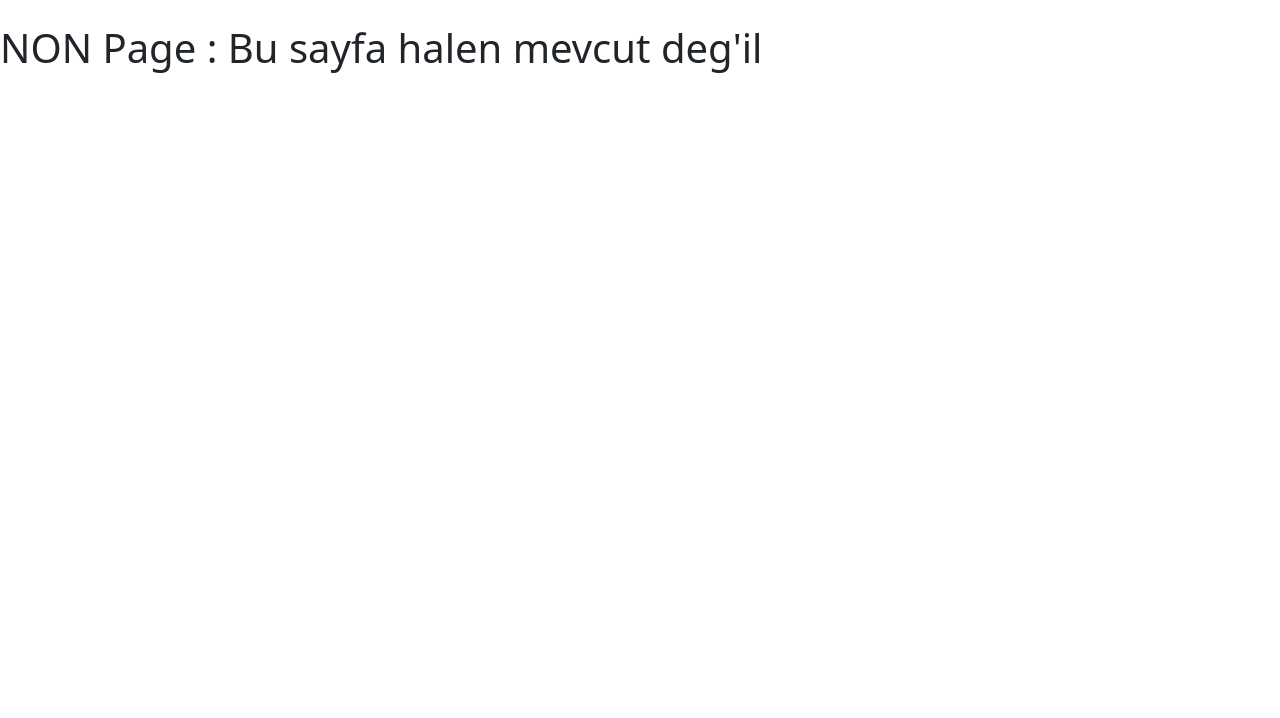
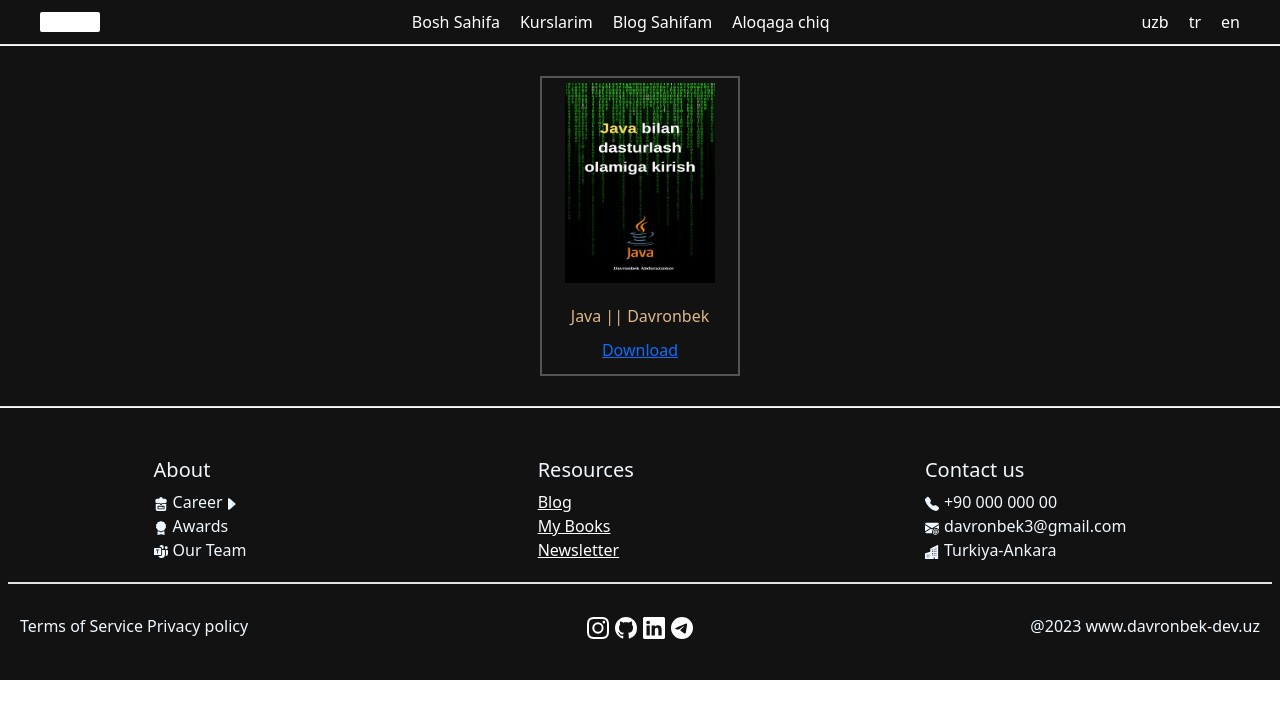
Before and after one commit to 21040001/Dasturchi, a React (Create React App) app: page /books in a window 1280 px wide. Shown: the top 718 px of the page. Built offline with nearby package versions, Linux system fonts and the light colour scheme.

Commit message:
my books eklendi

```diff
--- a/src/Components/BlogComponents/Footer/index.js
+++ b/src/Components/BlogComponents/Footer/index.js
@@ -143,9 +143,9 @@ function Footer() {
                         </p>
                     </a>
 
-                    <a href="/blogs">
+                    <a href="/books">
                         <p class="text-start marginBottom" onMouseOver={anim9} onMouseOut={anim10}>
-                            Press
+                            My Books
                             <svg xmlns="http://www.w3.org/2000/svg" id='5' width="16" height="16" fill="currentColor" class="bi bi-caret-right-fill display" viewBox="0 0 16 16">
                                 <path d="m12.14 8.753-5.482 4.796c-.646.566-1.658.106-1.658-.753V3.204a1 1 0 0 1 1.659-.753l5.48 4.796a1 1 0 0 1 0 1.506z" />
                             </svg>
@@ -199,7 +199,7 @@ function Footer() {
                 </Col>
                 <Col>
                     <p className='text-center'>
-                        <a href='https://www.instagram.com/davronbek.abdurazzokov/'>
+                        <a href='https://www.instagram.com/davronbk_003/'>
                             <svg xmlns="http://www.w3.org/2000/svg" width="28" height="22" fill="currentColor" class="bi bi-instagram" viewBox="0 0 16 16">
                                 <path d="M8 0C5.829 0 5.556.01 4.703.048 3.85.088 3.269.222 2.76.42a3.9 3.9 0 0 0-1.417.923A3.9 3.9 0 0 0 .42 2.76C.222 3.268.087 3.85.048 4.7.01 5.555 0 5.827 0 8.001c0 2.172.01 2.444.048 3.297.04.852.174 1.433.372 1.942.205.526.478.972.923 1.417.444.445.89.719 1.416.923.51.198 1.09.333 1.942.372C5.555 15.99 5.827 16 8 16s2.444-.01 3.298-.048c.851-.04 1.434-.174 1.943-.372a3.9 3.9 0 0 0 1.416-.923c.445-.445.718-.891.923-1.417.197-.509.332-1.09.372-1.942C15.99 10.445 16 10.173 16 8s-.01-2.445-.048-3.299c-.04-.851-.175-1.433-.372-1.941a3.9 3.9 0 0 0-.923-1.417A3.9 3.9 0 0 0 13.24.42c-.51-.198-1.092-.333-1.943-.372C10.443.01 10.172 0 7.998 0zm-.717 1.442h.718c2.136 0 2.389.007 3.232.046.78.035 1.204.166 1.486.275.373.145.64.319.92.599s.453.546.598.92c.11.281.24.705.275 1.485.039.843.047 1.096.047 3.231s-.008 2.389-.047 3.232c-.035.78-.166 1.203-.275 1.485a2.5 2.5 0 0 1-.599.919c-.28.28-.546.453-.92.598-.28.11-.704.24-1.485.276-.843.038-1.096.047-3.232.047s-2.39-.009-3.233-.047c-.78-.036-1.203-.166-1.485-.276a2.5 2.5 0 0 1-.92-.598 2.5 2.5 0 0 1-.6-.92c-.109-.281-.24-.705-.275-1.485-.038-.843-.046-1.096-.046-3.233s.008-2.388.046-3.231c.036-.78.166-1.204.276-1.486.145-.373.319-.64.599-.92s.546-.453.92-.598c.282-.11.705-.24 1.485-.276.738-.034 1.024-.044 2.515-.045zm4.988 1.328a.96.96 0 1 0 0 1.92.96.96 0 0 0 0-1.92m-4.27 1.122a4.109 4.109 0 1 0 0 8.217 4.109 4.109 0 0 0 0-8.217m0 1.441a2.667 2.667 0 1 1 0 5.334 2.667 2.667 0 0 1 0-5.334" />
 
--- /dev/null
+++ b/src/Components/MyBookCom/index.css
@@ -0,0 +1,35 @@
+.myBook{
+    display: grid;
+}
+.myBook .body{
+    padding-top: 30px;
+    padding-bottom: 30px;
+    flex-direction: row;
+    justify-items: center;
+    align-self: center;
+    background-color: #121212;
+}
+.myBook .body .cardB{
+    display: grid;
+    height: 300px;
+    width: 200px;
+    border: 2px solid rgb(85, 84, 84);
+}
+.myBook .body .cardB .card-img  {
+    margin-top: 5px;
+    height: 200px;
+    width: 150px;
+    justify-self: center;
+}
+.myBook .body .cardB .card-body{
+    display: grid;
+}
+.myBook .body .cardB .card-body .card-title{
+    justify-self: center;
+    color: burlywood;
+    font-size: medium;
+    font-weight: 120px;
+}
+.myBook .body .cardB .card-body .download{
+    justify-self: center;
+}
--- /dev/null
+++ b/src/Components/MyBookCom/index.js
@@ -0,0 +1,21 @@
+
+import imgKapak from "../../Images/kapak.jpg"
+import "./index.css"
+function MyBooks() {
+    return (
+        <div className="myBook">
+            <div className="body">
+                <div class="cardB" >
+                    <img src={imgKapak} class="card-img" alt="..."/>
+                        <div class="card-body">
+                            <h5 class="card-title">Java || Davronbek</h5>
+                             <a href="#" class="download">Download</a>
+                        </div>
+                </div>
+            </div>
+
+        </div>
+    )
+
+}
+export default MyBooks;
--- /dev/null
+++ b/src/Pages/MyBookPage.js
@@ -0,0 +1,16 @@
+import Footer from "../Components/BlogComponents/Footer";
+import MyBooks from "../Components/MyBookCom";
+import Header from "../Components/MyCourseComponents/Header";
+
+function MyBookPage() {
+    return(
+        <div>
+            <Header></Header>
+            <hr/>
+            <MyBooks></MyBooks>
+            <hr/>
+            <Footer></Footer>
+        </div>
+    )
+}
+export default MyBookPage;
--- a/src/Roots/App.js
+++ b/src/Roots/App.js
@@ -9,6 +9,7 @@ import { BrowserRouter, Route, Routes } from "react-router-dom";
 import NoPage from "../Pages/NonePage";
 import Contact from "../Components/ContactMe";
 import { HelmetProvider } from "react-helmet-async";
+import MyBookPage from "../Pages/MyBookPage";
 
 function App() {
   return (
@@ -20,6 +21,7 @@ function App() {
           <Route path="/course" element={<CoursePage />} />
           <Route path="/read" element={<ReadPage />} />
           <Route path="/contactMe" element={<Contact />} />
+          <Route path="/books" element={<MyBookPage />} />
           <Route path="*" element={<NoPage />} />
         </Routes>
       </BrowserRouter>
```
Also changed, not shown: src/Images/kapak.jpg (added).
